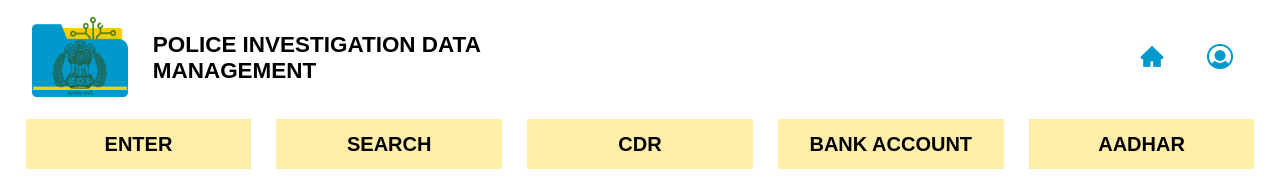
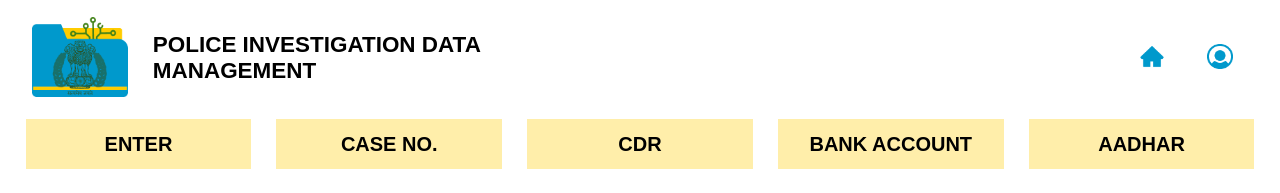
Before and after one commit to Alcyone47/Hackathon1.0_R, a React (Vite) app: page /cdr in a window 1280 px wide. Shown: the top 193 px of the page. Built offline with nearby package versions, Linux system fonts and the light colour scheme.

Commit message:
updated search

```diff
--- a/src/components/Navigator.jsx
+++ b/src/components/Navigator.jsx
@@ -28,7 +28,7 @@ const Navigator = () => {
   return (
     <div className='nav__layout'>
       <button onClick={toEnter}>ENTER</button>
-      <button onClick={toSearch}>SEARCH</button>
+      <button onClick={toSearch}>CASE NO.</button>
       <button onClick={toCdr}>CDR</button>
       <button onClick={toAccount}>BANK ACCOUNT</button>
       <button onClick={toAadhar}>AADHAR</button>
--- a/src/pages/Search.jsx
+++ b/src/pages/Search.jsx
@@ -9,7 +9,7 @@ function Search () {
       <Top/>
       <Navigator/>
       <div className='hero'>
-        <h2>Search Person's Name</h2>
+        <h2>Search By Case Number</h2>
         <div className='search__box'>
           <h2>Search By </h2>
           <input type="text" placeholder='Case Number'/>
```
